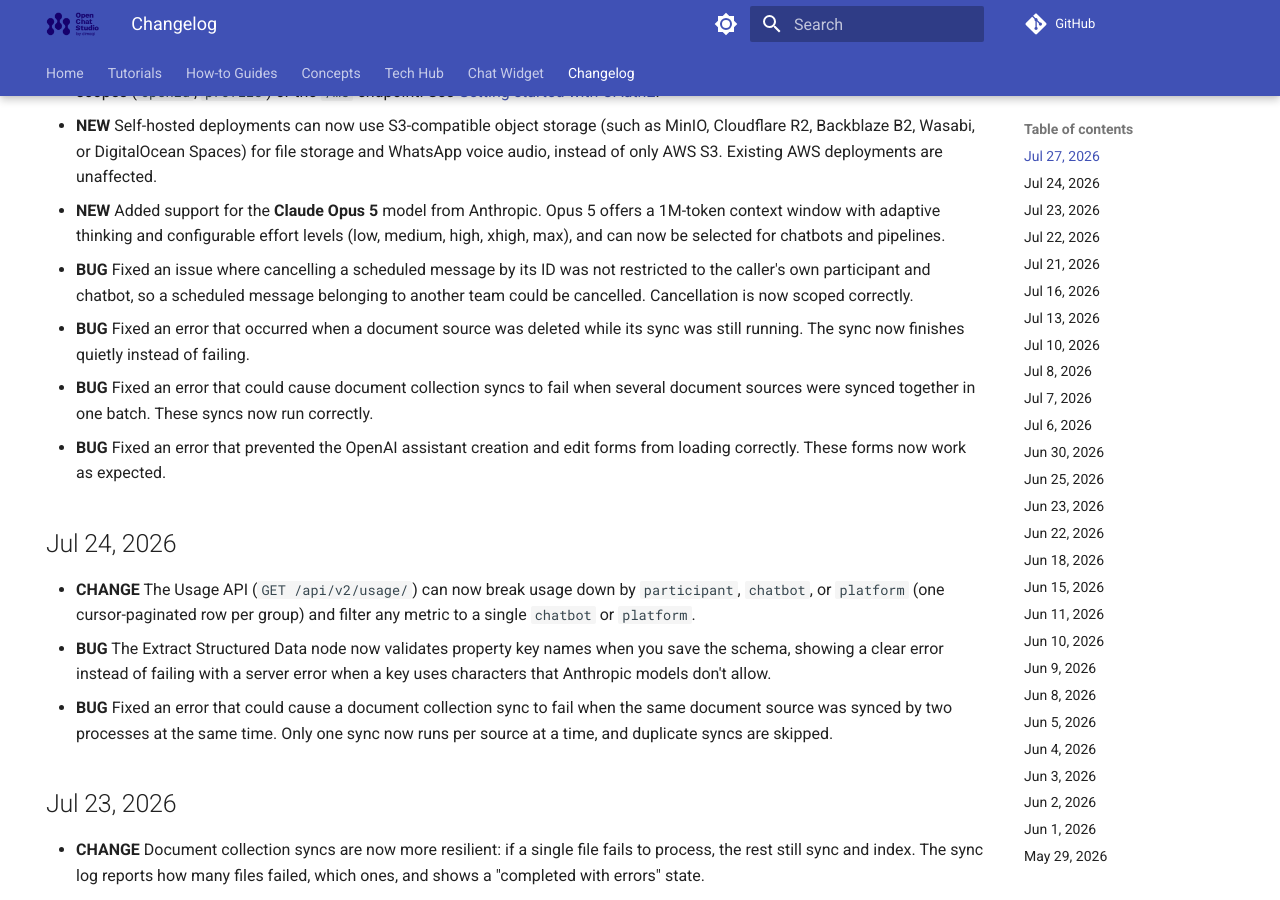
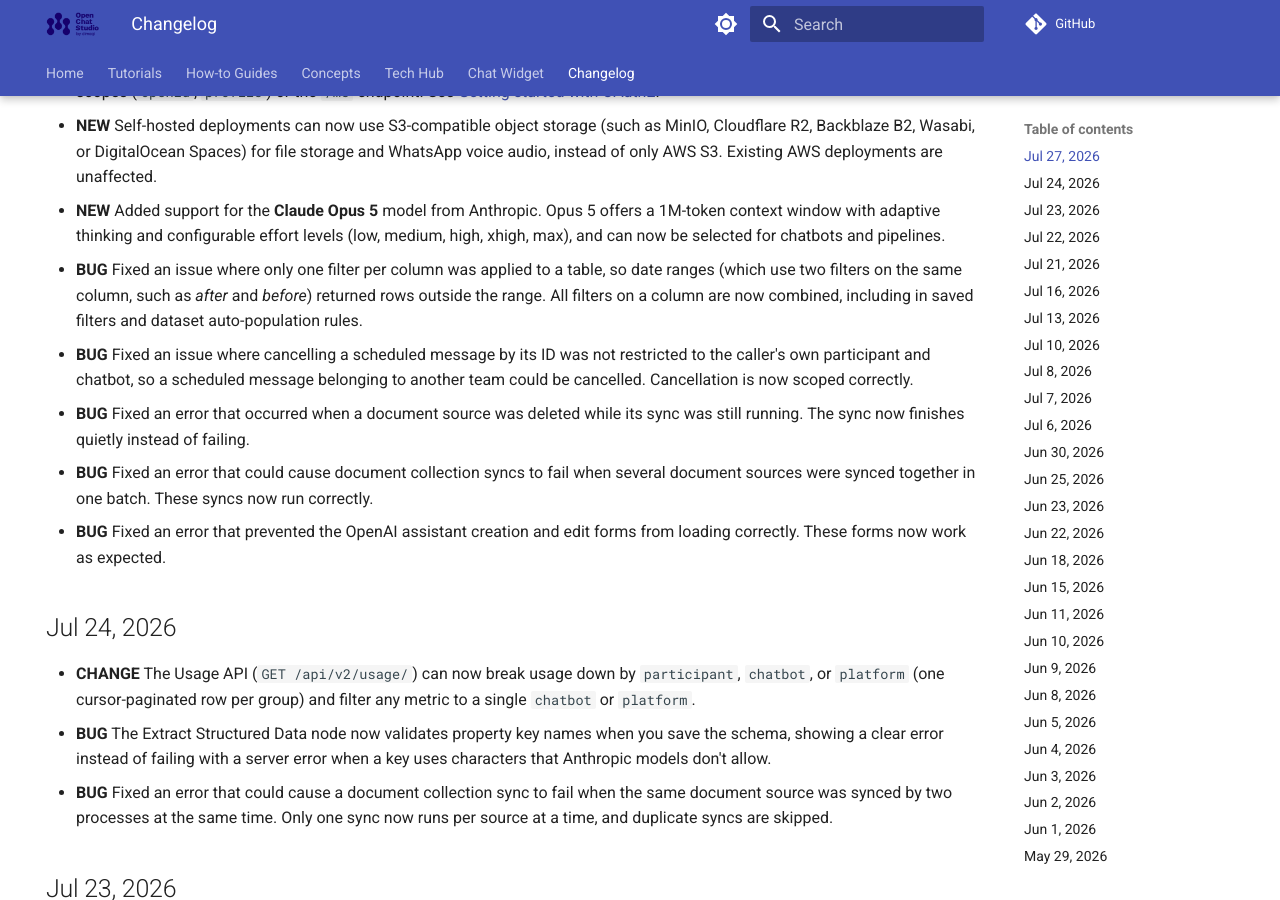
Before and after one commit to dimagi/open-chat-studio-docs, an MkDocs documentation site: the page built from docs/changelog.md, in a window 1280 px wide and 900 px high, scrolled down 433 px. Built offline with MkDocs 1.6.1 and Material for MkDocs 9.7.7, drawn with Linux system fonts in a browser that asks for light colours; a script that is not in the unit is left out; comment, search, counter and statistics services are not loaded.

Commit message:
update changelog and docs from OCS PR #3952
Co-Authored-By: Claude Opus 5 (1M context) <noreply@anthropic.com>

```diff
--- a/docs/changelog.md
+++ b/docs/changelog.md
@@ -15,6 +15,7 @@ hide:
 * **NEW** You can now register client-credentials OAuth applications for machine-to-machine API access. The application is pinned to one of your teams when you register it, and tokens issued with `grant_type=client_credentials` act on that team without any interactive authorization step. Machine tokens are limited to an allow-list of API scopes and cannot use the user-identity scopes (`openid`, `profile`) or the `/me` endpoint. See [Getting started with OAuth2](api/getting_started_with_oauth.md#client-credentials-flow-machine-to-machine).
 * **NEW** Self-hosted deployments can now use S3-compatible object storage (such as MinIO, Cloudflare R2, Backblaze B2, Wasabi, or DigitalOcean Spaces) for file storage and WhatsApp voice audio, instead of only AWS S3. Existing AWS deployments are unaffected.
 * **NEW** Added support for the **Claude Opus 5** model from Anthropic. Opus 5 offers a 1M-token context window with adaptive thinking and configurable effort levels (low, medium, high, xhigh, max), and can now be selected for chatbots and pipelines.
+* **BUG** Fixed an issue where only one filter per column was applied to a table, so date ranges (which use two filters on the same column, such as *after* and *before*) returned rows outside the range. All filters on a column are now combined, including in saved filters and dataset auto-population rules.
 * **BUG** Fixed an issue where cancelling a scheduled message by its ID was not restricted to the caller's own participant and chatbot, so a scheduled message belonging to another team could be cancelled. Cancellation is now scoped correctly.
 * **BUG** Fixed an error that occurred when a document source was deleted while its sync was still running. The sync now finishes quietly instead of failing.
 * **BUG** Fixed an error that could cause document collection syncs to fail when several document sources were synced together in one batch. These syncs now run correctly.
```
